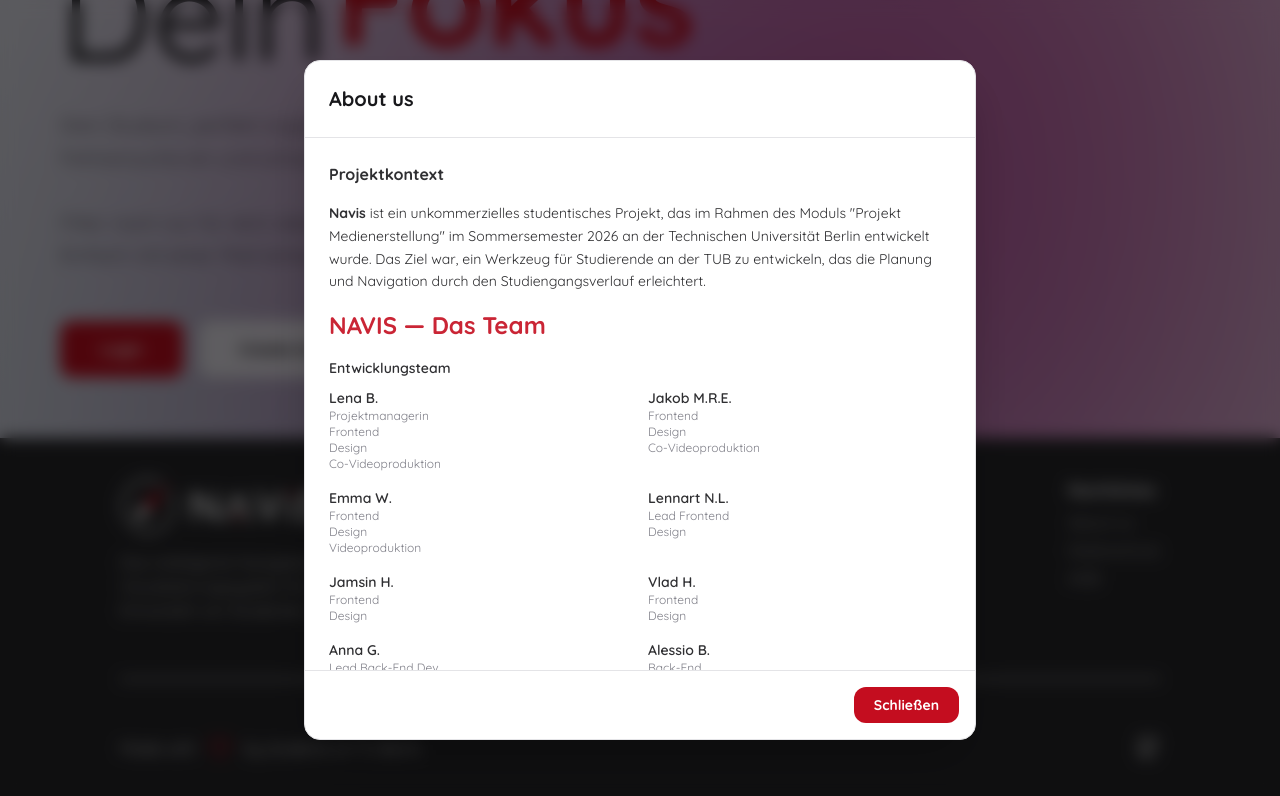
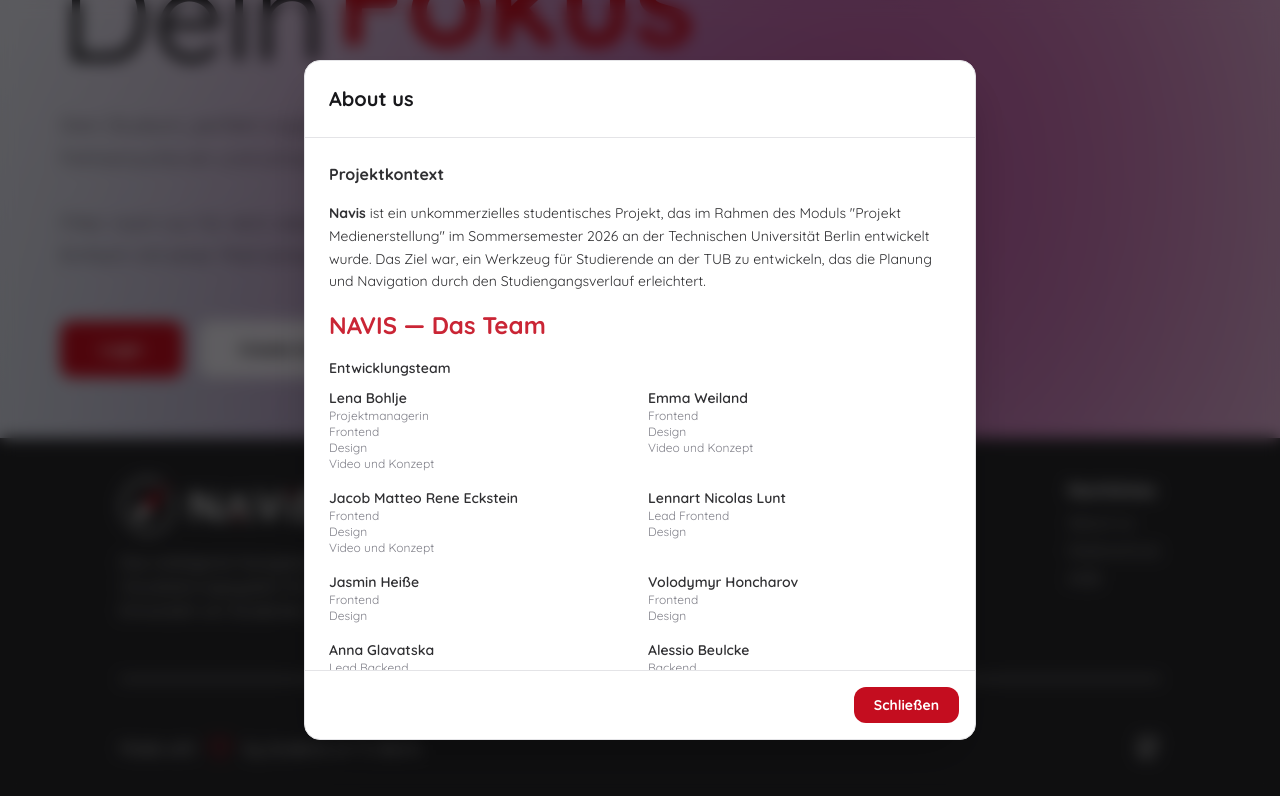
Before and after one commit to TuBerlin-Projekt-Medienerstellung/StudiKompass, a Next.js app: page / in a window 1280 px wide. Both pictures are taken after a click on the button "About us". Shown: the part 283-1079 px from the top of the page. Built offline with nearby package versions, Linux system fonts and the light colour scheme; no server answers.

Commit message:
Rollen und Namen angepasst, Email hinzugefügt, loading optimiert

```diff
--- a/components/footer.tsx
+++ b/components/footer.tsx
@@ -11,14 +11,14 @@ const Footer = () => {
     const [isImpressumOpen, setIsImpressumOpen] = useState(false);
 
     const team = [
-        { name: "Lena B.", rollen: ["Projektmanagerin", "Frontend", "Design", "Co-Videoproduktion"] },
-        { name: "Jakob M.R.E.", rollen: ["Frontend", "Design", "Co-Videoproduktion"] },
-        { name: "Emma W.", rollen: ["Frontend", "Design", "Videoproduktion"] },
-        { name: "Lennart N.L.", rollen: ["Lead Frontend", "Design"] },
-        { name: "Jamsin H.", rollen: ["Frontend", "Design"] },
-        { name: "Vlad H.", rollen: ["Frontend", "Design"] },
-        { name: "Anna G.", rollen: ["Lead Back-End Dev"] },
-        { name: "Alessio B.", rollen: ["Back-End"] },
+        { name: "Lena Bohlje", rollen: ["Projektmanagerin", "Frontend", "Design", "Video und Konzept"] },
+        { name: "Emma Weiland", rollen: ["Frontend", "Design", "Video und Konzept"] },
+        { name: "Jacob Matteo Rene Eckstein", rollen: ["Frontend", "Design", "Video und Konzept"] },
+        { name: "Lennart Nicolas Lunt", rollen: ["Lead Frontend", "Design"] },
+        { name: "Jasmin Heiße", rollen: ["Frontend", "Design"] },
+        { name: "Volodymyr Honcharov", rollen: ["Frontend", "Design"] },
+        { name: "Anna Glavatska", rollen: ["Lead Backend", "Frontend", "Architektur"] },
+        { name: "Alessio Beulcke", rollen: ["Backend"] },
     ];
     const supervisorin = "Judith M.B. - Supervisorin";
 
@@ -143,8 +143,12 @@ const Footer = () => {
                                         Projektmanagement: lena.bohlje@gmail.com
                                     </a>
                                 </li>
+                                <li>
+                                    <a href="mailto:honcharovvolodymyr2002@gmail.com" className="hover:underline">
+                                        Frontendentwickler: honcharovvolodymyr2002@gmail.com
+                                    </a>
+                                </li>
                             </ul>
-
                             <p>
                                 Projekt-Repository: <a href="https://github.com/orgs/TuBerlin-Projekt-Medienerstellung/dashboard" target="_blank" rel="noreferrer" className="hover:underline">GitHub</a><br/>
                                 <em>Fakultät IV / Institut an der TU Berlin</em><br/>
--- a/components/login-form.tsx
+++ b/components/login-form.tsx
@@ -51,7 +51,6 @@ export function LoginForm({
 
         } catch (error: unknown) {
             setError(error instanceof Error ? error.message : "Ein unbekannter Fehler ist aufgetreten.");
-        } finally {
             setIsLoading(false);
         }
     };
```
